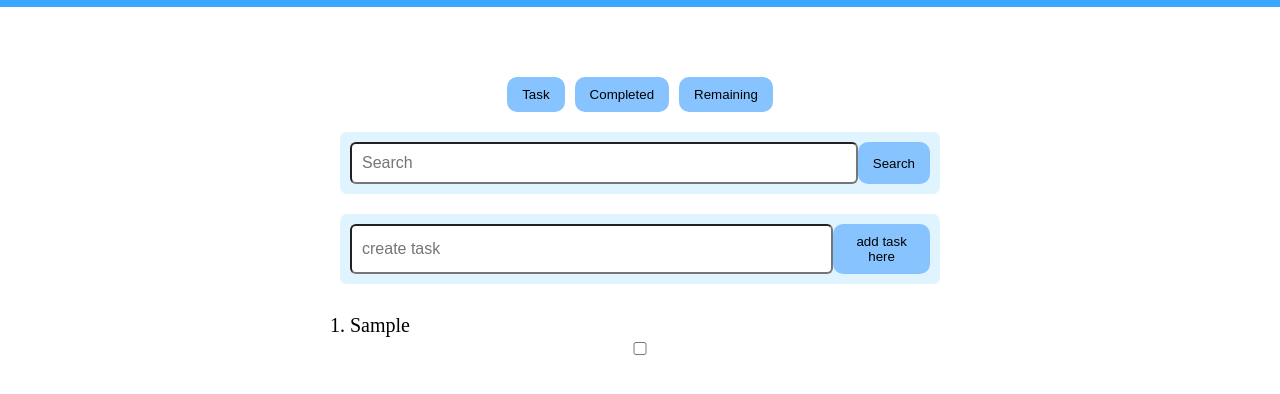
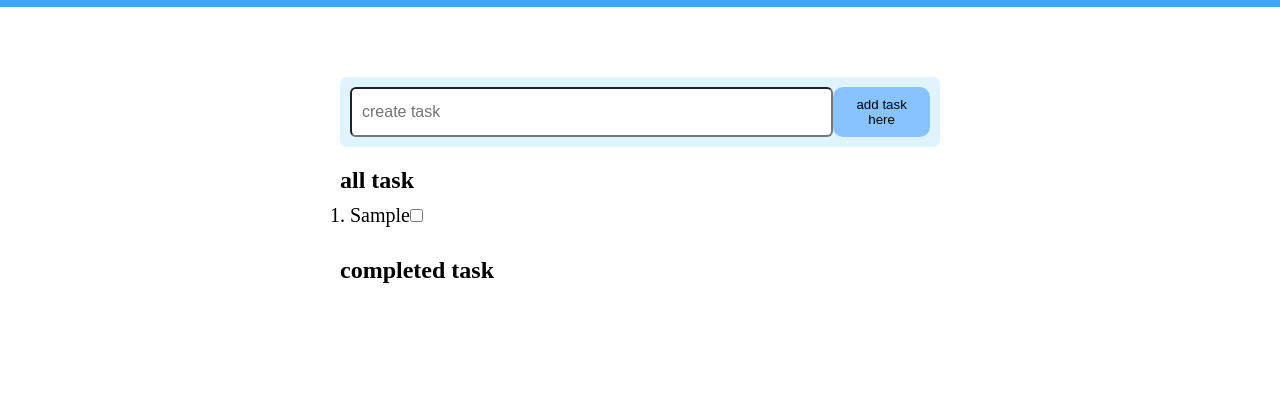
Before and after one commit to Satish9047/lf-assignment-4-js, a plain HTML site: page index.html in a window 1280 px wide. Both pictures are taken after typing "Sample" into the empty fields and a click on the button "add task here". Shown: the part 50-444 px from the top of the page. Drawn offline with Linux system fonts and the light colour scheme.

Commit message:
delete unwanted divs and built a simple todo app

```diff
--- a/index.html
+++ b/index.html
@@ -14,37 +14,24 @@
 
         <div class="container">
         <main class="main">
-            <div class="main__div1">
-                <button>Task</button>
-                <button>Completed</button>
-                <button>Remaining</button>
-            </div>
-
-            <div class="main__div2">
-                <input id="task" placeholder="Search">
-                <button id="search-btn">Search</button>
-            </div>
 
             <div class="main__div3">
-                <input id="new-task" placeholder="create task">
+                <input class="main__div2__input" id="new-task" placeholder="create task">
                 <button id="add-btn">add task here</button>
             </div>
 
              <!-- list task -->
             <div class="main__div4">
-                <ol id="main__div4__view-task"></ol>
+                <h2>all task</h2>
+                <ol class="main__div4__tasklist" id="main__div4__view-task"></ol>
             </div>
 
             <!-- Completed tasks -->
-            <div class="main__div5" id="completed-tasks" style="display: none;">
-                <h2>Completed Tasks</h2>
-                <ol id="completed-task-list"></ol>
+            <div class="main__div5" id="completed-tasks" >
+                <h2>completed task</h2>
+                <ol class="main__div5__tasklist" id="completed-task-list"></ol>
             </div>
 
-            <div class="main__div6" id="Remaining" style="display: none;">
-                <h2>Remaining Tasks</h2>
-                <ol id="completed-task-list"></ol>
-            </div>
         </main>
     </div>
 
--- a/index.js
+++ b/index.js
@@ -1,104 +1,55 @@
 document.addEventListener('DOMContentLoaded', function () {
     const inputNewTask = document.getElementById("new-task");
     const addBtn = document.getElementById("add-btn");
-    const searchBtn = document.getElementById("search-btn");
     const viewTaskList = document.getElementById('main__div4__view-task');
-    const completedTasksDiv = document.getElementById('completed-tasks');
-    const remainingTasksDiv = document.getElementById('Remaining');
+    const completedTasksDiv = document.getElementById('completed-task-list');
 
     const tasks = [];
 
-    document.querySelector('.main__div1 button:nth-child(1)').addEventListener('click', function () {
-        displayTasks(tasks);
-        toggleVisibility(completedTasksDiv, false);
-        toggleVisibility(remainingTasksDiv, false);
-    });
-
-    document.querySelector('.main__div1 button:nth-child(2)').addEventListener('click', function () {
-        displayTasks(tasks.filter(task => task.completed));
-        toggleVisibility(completedTasksDiv, true);
-        toggleVisibility(remainingTasksDiv, false);
-    });
-
-    document.querySelector('.main__div1 button:nth-child(3)').addEventListener('click', function () {
-        displayTasks(tasks.filter(task => !task.completed));
-        toggleVisibility(completedTasksDiv, false);
-        toggleVisibility(remainingTasksDiv, true);
-    });
-
-    searchBtn.addEventListener("click", function () {
-        const searchValue = document.getElementById("task").value.toLowerCase();
-        const filteredTasks = tasks.filter(task => task.todo.toLowerCase().includes(searchValue));
-        displayTasks(filteredTasks);
-    });
-
-    addBtn.addEventListener("click", function () {
-        const newTaskText = inputNewTask.value.trim();
-
-        if (newTaskText !== '') {
-            const newTask = {
-                todo: newTaskText,
-                completed: false
-            };
-            tasks.push(newTask);
-
-            displayTasks(tasks);
+    addBtn.addEventListener('click', function () {
+        const taskText = inputNewTask.value.trim();
+        if (taskText !== '') {
+            tasks.push({ name: taskText, completed: false });
             inputNewTask.value = '';
-        } else {
-            alert('Invalid Task: Task cannot be empty!');
+            renderTasks();
         }
     });
 
-    function displayTasks(taskArray) {
-        viewTaskList.innerHTML = '';
-        completedTasksDiv.innerHTML = '';
-        remainingTasksDiv.innerHTML = '';
+    function renderTasks() {
+        clearTaskLists();
+        tasks.forEach(function (task, index) {
+            const listItem = document.createElement('li');
+            listItem.textContent = task.name;
 
-        taskArray.forEach(task => {
-            const taskItem = document.createElement('li');
-            taskItem.textContent = task.todo;
-            taskItem.classList.toggle('completed', task.completed);
-
-            const completeCheckbox = document.createElement('input');
-            completeCheckbox.type = 'checkbox';
-            completeCheckbox.checked = task.completed;
-            completeCheckbox.addEventListener('change', function () {
-                task.completed = !task.completed;
-                displayTasks(tasks);
+            const checkbox = createCheckbox(task.completed);
+            checkbox.addEventListener('change', function () {
+                tasks[index].completed = checkbox.checked;
+                renderTasks();
             });
 
-            taskItem.appendChild(completeCheckbox);
-
-            viewTaskList.appendChild(taskItem);
+            listItem.appendChild(checkbox);
 
             if (task.completed) {
-                const completedTaskItem = document.createElement('li');
-                completedTaskItem.textContent = task.todo;
-                completedTaskItem.classList.add('completed');
-                completedTasksDiv.appendChild(completedTaskItem);
+                completedTasksDiv.appendChild(listItem);
             } else {
-                const remainingTaskItem = document.createElement('li');
-                remainingTaskItem.textContent = task.todo;
-
-                const remainingCompleteCheckbox = document.createElement('input');
-                remainingCompleteCheckbox.type = 'checkbox';
-                remainingCompleteCheckbox.checked = false;
-                remainingCompleteCheckbox.addEventListener('change', function () {
-                    task.completed = !task.completed;
-                    displayTasks(tasks);
-                });
-
-                remainingTaskItem.appendChild(remainingCompleteCheckbox);
-
-                remainingTasksDiv.appendChild(remainingTaskItem);
+                viewTaskList.appendChild(listItem);
             }
         });
     }
 
+    function clearTaskLists() {
+        viewTaskList.innerHTML = '';
+        completedTasksDiv.innerHTML = '';
+    }
 
+    function createCheckbox(checked) {
+        const checkbox = document.createElement('input');
+        checkbox.type = 'checkbox';
+        checkbox.checked = checked;
 
+        return checkbox;
+    }
 
-    function toggleVisibility(element, show) {
-        element.style.display = show ? 'block' : 'none';
-    }
+    // Initial rendering
+    renderTasks();
 });
--- a/styles/scss/partials/_base.scss
+++ b/styles/scss/partials/_base.scss
@@ -40,12 +40,7 @@ button{
     }
 }
 
-input{
-    padding: 10px;
-    border-radius: 6px;
-    font-size: 16px;
-    width: 100%;
-}
+
 ol{
     font-size: 20px;
     padding: 10px;
--- a/styles/scss/partials/_main.scss
+++ b/styles/scss/partials/_main.scss
@@ -1,3 +1,13 @@
+@mixin input-style{
+    padding: 10px;
+    border-radius: 6px;
+    font-size: 16px;
+    width: 100%;
+}
+
+@mixin task-content{
+
+}
 .main{
     display: flex;
     flex-direction: column;
@@ -22,17 +32,32 @@
         background-color: $primary-color;
         padding: 10px;
         border-radius: 7px;
+        &__input{
+            @include input-style;
+        }
     }
     &__div3{
         display: flex;
         background-color: $primary-color;
         padding: 10px;
         border-radius: 7px;
+        &__input{
+            @include input-style;
+        }
     }
     &__div4{
-
-        &__view-task{
-            display: flex;
+        &__tasklist{
+            @include task-content
+        }
+    }
+    &__div5{
+        &__tasklist{
+            @include task-content
+        }
+    }
+    &__div6{
+        &__tasklist{
+            @include task-content
         }
     }
 }
```
Also changed, not shown: styles/main.css, 1 other file.
